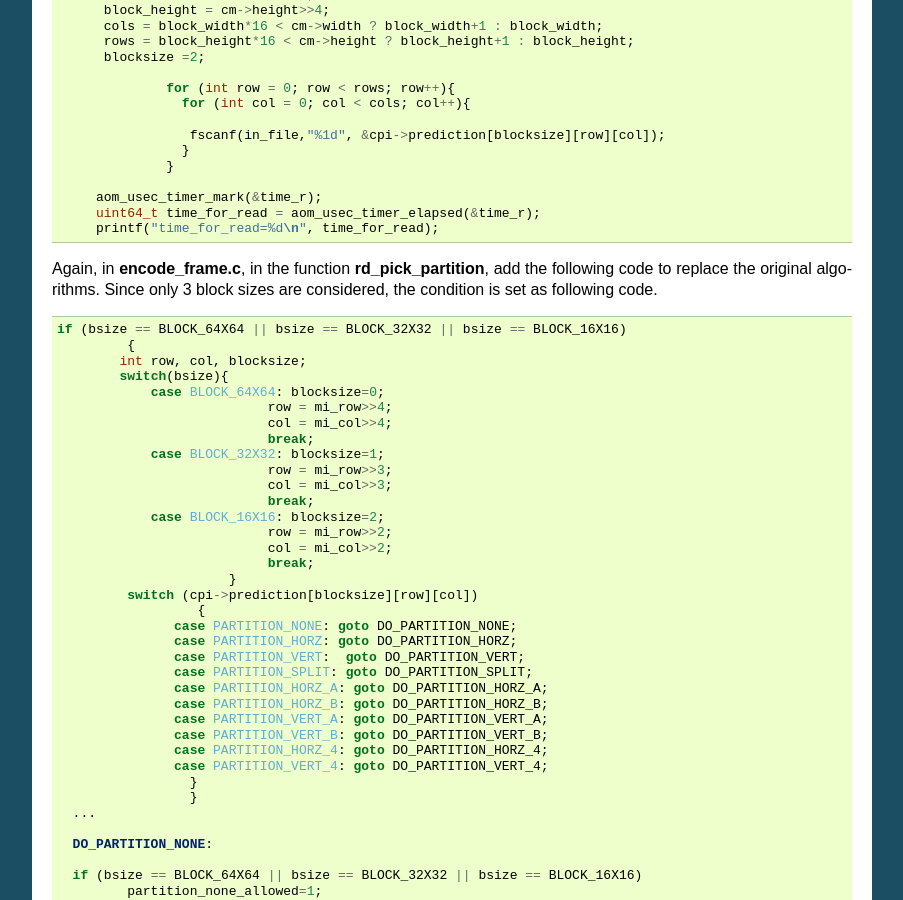
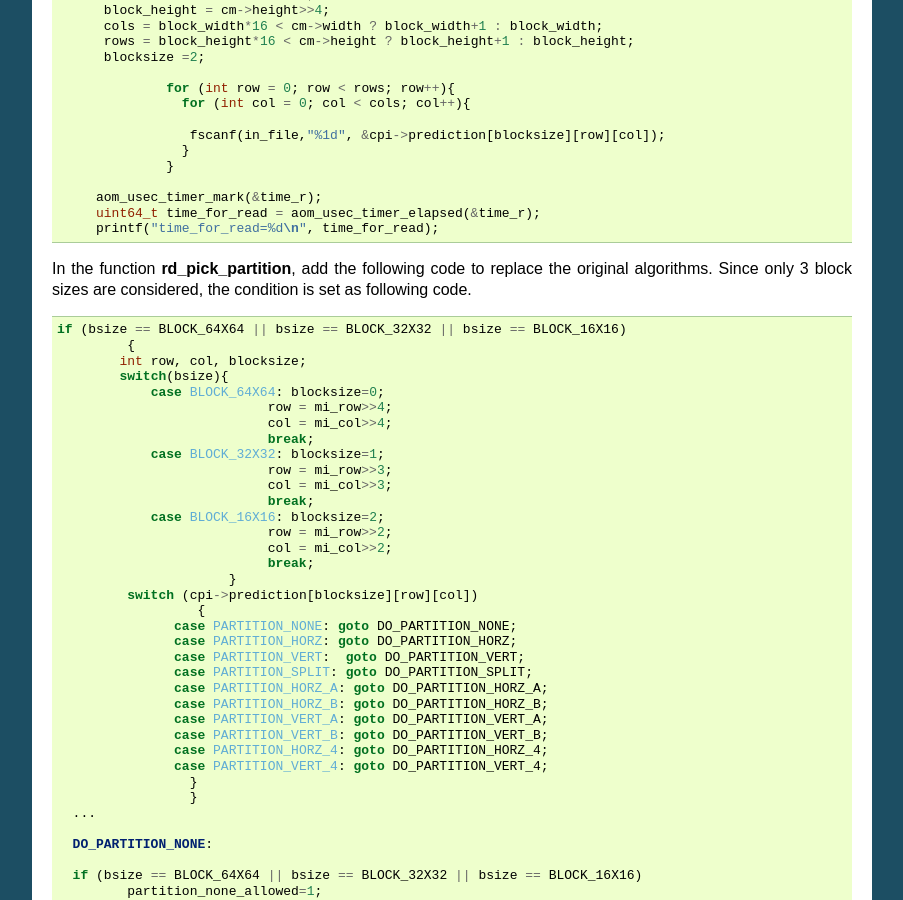
Before and after one commit to epadam/CNN-AV1-intra-encoder, a Sphinx documentation site: the page built from source/encoder_modification.rst, in a window 1280 px wide and 900 px high, scrolled down 2194 px. Shown: the whole window, without its empty margins (198-1101 px from the left). Built offline with Sphinx 7.4.7, drawn with Linux system fonts in a browser that asks for light colours.

Commit message:
Update encoder_modification.rst

```diff
--- a/source/encoder_modification.rst
+++ b/source/encoder_modification.rst
@@ -160,7 +160,7 @@ In the function **encode_frame_internal**, add the following code to call CNN mo
        printf("time_for_read=%d\n", time_for_read);
 
 
-Again, in **encode_frame.c**, in the function **rd_pick_partition**, add the following code to replace the original algorithms. Since only 3 block sizes are considered, the condition is set as following code.
+In the function **rd_pick_partition**, add the following code to replace the original algorithms. Since only 3 block sizes are considered, the condition is set as following code.
 
 .. code-block:: c
 
```
